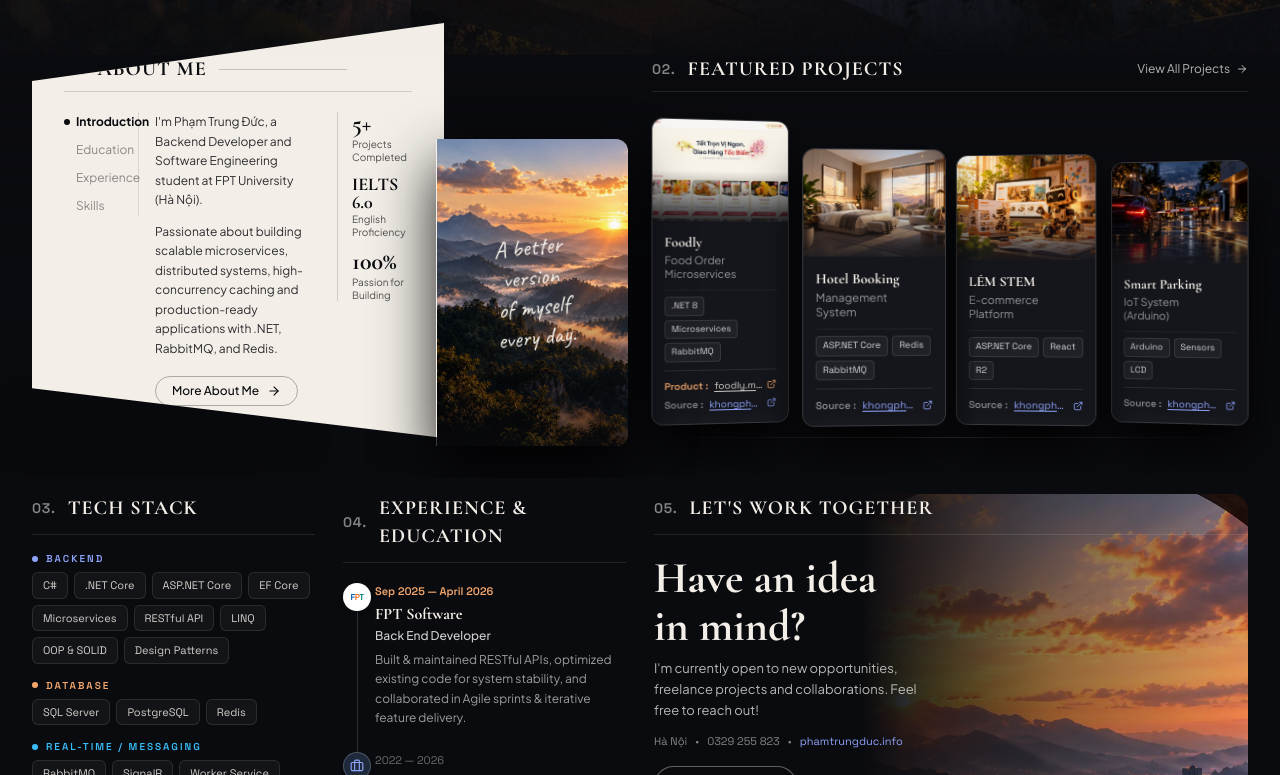
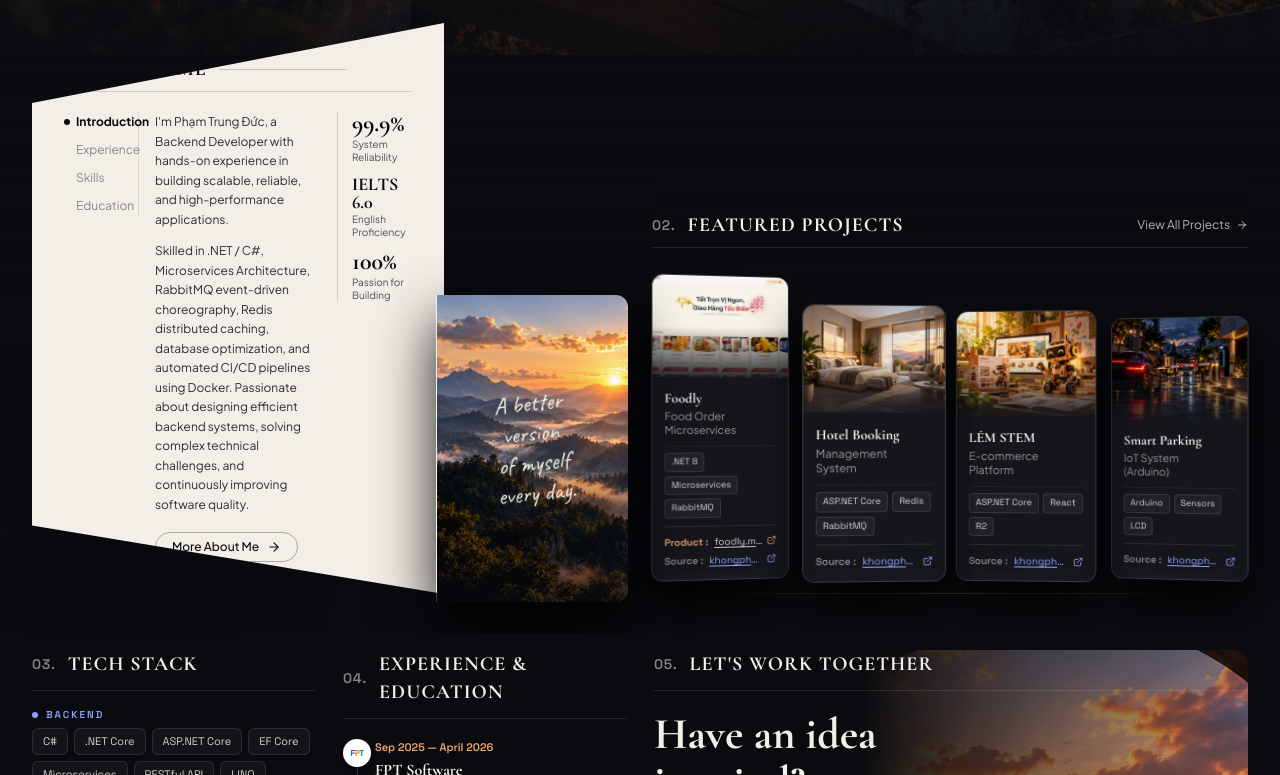
Before and after one commit to khongphaiduc/profile-modern, a React (Vite) app: page / in a window 1280 px wide. Shown: the part 745-1520 px from the top of the page. Built offline with nearby package versions, Linux system fonts and the light colour scheme; a web font is replaced by a local one.

Commit message:
feat: add MiddleSection, portfolio data, and About components for portfolio layout

```diff
--- a/src/data/portfolio.ts
+++ b/src/data/portfolio.ts
@@ -51,16 +51,16 @@
     educationPeriod: '2022 - 2026',
     certification: 'IELTS 6.0 (2025)',
     introBio: 'Building scalable microservices, high-concurrency systems and resilient backend web applications with .NET, C#, RabbitMQ and Redis.',
-    aboutFull: "I'm Phạm Trung Đức, a Backend Developer and Software Engineering student at FPT University. I have hands-on experience building scalable RESTful APIs at FPT Software and architecting distributed systems with event-driven Saga patterns, Redis distributed locks, and automated CI/CD pipelines.",
+    aboutFull: "I'm Phạm Trung Đức, a Backend Developer with hands-on experience in building scalable, reliable, and high-performance applications. Skilled in .NET / C#, Microservices Architecture, RabbitMQ event-driven choreography, Redis distributed caching, database optimization, and automated CI/CD pipelines using Docker. Passionate about designing efficient backend systems, solving complex technical challenges, and continuously improving software quality.",
     editorialQuote: "Architecting resilient backends with clean boundaries and distributed precision.",
     handwrittenNote: "form follows function — engineering follows resilience",
   },
 
   aboutNavigation: [
     { label: 'Introduction', href: '#about-intro' },
-    { label: 'Education', href: '#about-education' },
     { label: 'Experience', href: '#about-experience' },
     { label: 'Skills', href: '#about-skills' },
+    { label: 'Education', href: '#about-education' },
   ],
 
   interests: [
--- a/src/sections/About.tsx
+++ b/src/sections/About.tsx
@@ -5,7 +5,7 @@
 export const About: React.FC = () => {
   const [activeTab, setActiveTab] = useState('Introduction');
 
-  const navItems = ['Introduction', 'Education', 'Interests', 'What I Do'];
+  const navItems = ['Introduction', 'Experience', 'Skills', 'Education'];
 
   return (
     <section id="about" className="relative w-full py-16 lg:py-24 bg-[#0A0B0F] overflow-hidden">
@@ -55,10 +55,10 @@
             {/* Center: Biography Description & CTA */}
             <div className="lg:col-span-4 space-y-6">
               <p className="text-sm sm:text-base text-[#0A0B0F]/85 font-sans-ui leading-relaxed">
-                I&apos;m Phạm Trung Đức, a Software Engineering student at FPT University. I&apos;m passionate about building web applications, solving real-world problems and continuously learning new technologies.
+                I&apos;m Phạm Trung Đức, a Backend Developer with hands-on experience in building scalable, reliable, and high-performance applications.
               </p>
               <p className="text-sm sm:text-base text-[#0A0B0F]/85 font-sans-ui leading-relaxed">
-                I enjoy turning ideas into useful software products.
+                Skilled in .NET / C#, Microservices Architecture, RabbitMQ event-driven choreography, Redis distributed caching, database optimization, and automated CI/CD pipelines using Docker. Passionate about designing efficient backend systems, solving complex technical challenges, and continuously improving software quality.
               </p>
 
               <div className="pt-2">
@@ -75,11 +75,11 @@
             {/* Metrics Stats: 5+, 2+, 100% */}
             <div className="lg:col-span-2 flex flex-row lg:flex-col justify-between lg:justify-start gap-6 border-y lg:border-y-0 lg:border-l border-[#0A0B0F]/15 py-4 lg:py-0 lg:pl-8">
               <div>
-                <span className="text-3xl sm:text-4xl font-serif-editorial font-bold text-[#0A0B0F] block">
-                  5+
+                <span className="text-2xl sm:text-3xl font-serif-editorial font-bold text-[#0A0B0F] block">
+                  99.9%
                 </span>
                 <span className="text-xs font-sans-ui text-[#0A0B0F]/70 block leading-tight mt-1">
-                  Projects <br /> Completed
+                  System <br /> Reliability
                 </span>
               </div>
 
--- a/src/sections/MiddleSection.tsx
+++ b/src/sections/MiddleSection.tsx
@@ -8,16 +8,12 @@
   const [activeTab, setActiveTab] = useState('Introduction');
   const [selectedProject, setSelectedProject] = useState<Project | null>(null);
 
-  const navItems = ['Introduction', 'Education', 'Experience', 'Skills'];
+  const navItems = ['Introduction', 'Experience', 'Skills', 'Education'];
 
   const tabContents: Record<string, { p1: string; p2: string }> = {
     Introduction: {
-      p1: "I'm Phạm Trung Đức, a Backend Developer and Software Engineering student at FPT University (Hà Nội).",
-      p2: "Passionate about building scalable microservices, distributed systems, high-concurrency caching and production-ready applications with .NET, RabbitMQ, and Redis.",
-    },
-    Education: {
-      p1: "FPT University (2022 — 2026) · Software Engineering major.",
-      p2: "Solid foundation in Data Structures, OOP, Database Architecture, and Distributed Systems. Certified IELTS 6.0 English proficiency (2025).",
+      p1: "I'm Phạm Trung Đức, a Backend Developer with hands-on experience in building scalable, reliable, and high-performance applications.",
+      p2: "Skilled in .NET / C#, Microservices Architecture, RabbitMQ event-driven choreography, Redis distributed caching, database optimization, and automated CI/CD pipelines using Docker. Passionate about designing efficient backend systems, solving complex technical challenges, and continuously improving software quality.",
     },
     Experience: {
       p1: "Freelancer Backend Developer (May 2026 — Present) & FPT Software (Sep 2025 — April 2026).",
@@ -26,6 +22,10 @@
     Skills: {
       p1: "BackEnd: C#, .NET Core, ASP.NET Core, EF Core, Microservices, RESTful API. Databases: SQL Server, PostgreSQL, Redis.",
       p2: "Messaging & DevOps: RabbitMQ, SignalR, Worker Service, Docker & Compose, CI/CD Jenkins, Git, Postman, xUnitTest.",
+    },
+    Education: {
+      p1: "FPT University (2022 — 2026) · Software Engineering major.",
+      p2: "Solid foundation in Data Structures, OOP, Database Architecture, and Distributed Systems. Certified IELTS 6.0 English proficiency (2025).",
     },
   };
 
@@ -160,11 +160,11 @@
                   {/* Column 3: Stats (5+, IELTS 6.0, 100%) */}
                   <div className="sm:col-span-3 space-y-3 border-l border-[#0A0B0F]/15 pl-3.5 flex flex-col justify-center">
                     <div>
-                      <span className="text-2xl font-serif-editorial font-bold text-[#0A0B0F] leading-none block">
-                        5+
+                      <span className="text-xl sm:text-2xl font-serif-editorial font-bold text-[#0A0B0F] leading-none block">
+                        99.9%
                       </span>
                       <span className="text-[10px] font-sans-ui text-[#0A0B0F]/70 block leading-tight mt-0.5">
-                        Projects <br /> Completed
+                        System <br /> Reliability
                       </span>
                     </div>
 
```
